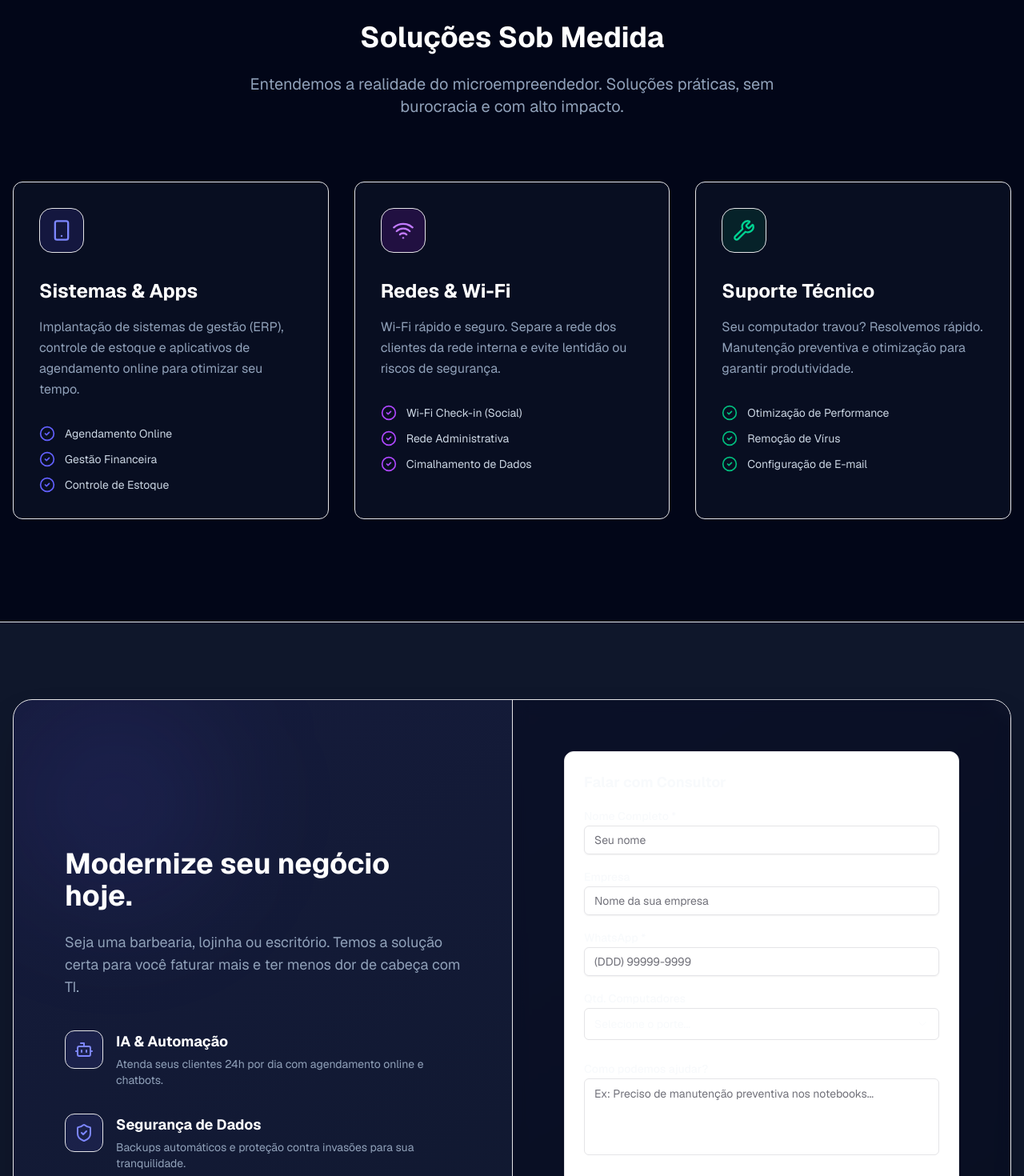
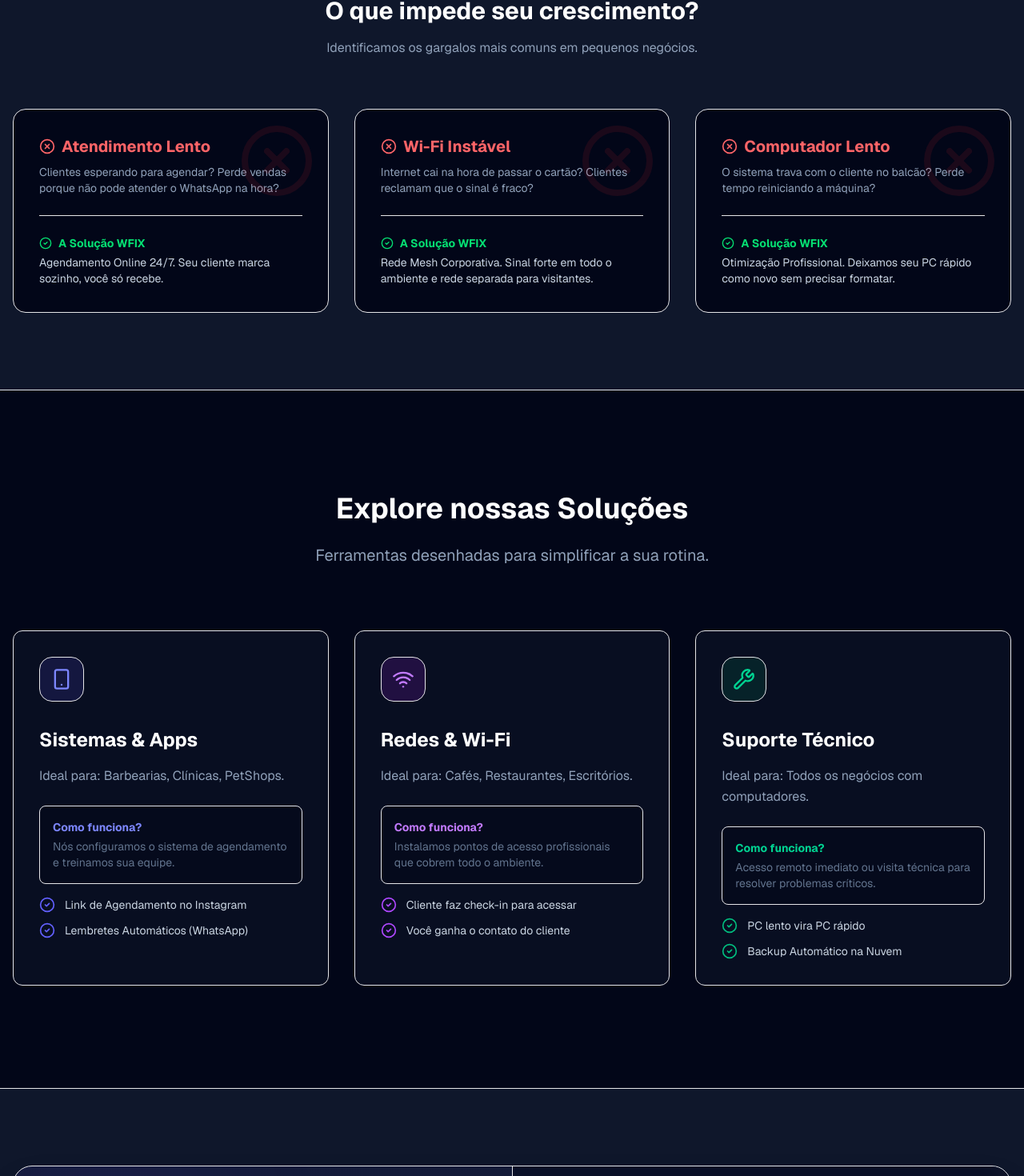
Before and after one commit to wheslancardoso/wtechprot, a Next.js app: page /para-empresas in a window 1280 px wide. Shown: the part 1045-2515 px from the top of the page at 80% size. Built offline with nearby package versions, Linux system fonts and the light colour scheme; no server answers.

Commit message:
content(b2b): detalha solucoes e dores na landing page

```diff
--- a/src/app/(b2b)/para-empresas/page.tsx
+++ b/src/app/(b2b)/para-empresas/page.tsx
@@ -1,5 +1,5 @@
 import { LeadForm } from "@/components/leads/lead-form"
-import { ShieldCheck, Zap, BarChart3, Clock, CheckCircle2, Server, Laptop, Wifi, Store, Bot, Settings, Smartphone, Wrench, ArrowRight } from "lucide-react"
+import { ShieldCheck, Zap, BarChart3, Clock, CheckCircle2, Server, Laptop, Wifi, Store, Bot, Settings, Smartphone, Wrench, ArrowRight, XCircle, TrendingUp } from "lucide-react"
 import type { Metadata } from 'next'
 import { SpotlightCard } from "@/components/ui/spotlight-card"
 import { Button } from "@/components/ui/button"
@@ -41,7 +41,7 @@
                                     <a href="#contato">Falar com Consultor</a>
                                 </Button>
                                 <Button variant="outline" size="lg" className="h-14 px-8 text-lg rounded-full border-slate-700 hover:bg-slate-800 text-slate-300 hover:text-white" asChild>
-                                    <a href="#servicos">Conhecer Soluções</a>
+                                    <a href="#solucoes">Conhecer Soluções</a>
                                 </Button>
                             </div>
 
@@ -119,12 +119,81 @@
                 </div>
             </section>
 
-            {/* SERVICES */}
-            <section id="servicos" className="py-32 bg-slate-950 relative">
+            {/* PROBLEMAS (DORES) - NEW SECTION */}
+            <section id="vantagens" className="py-24 bg-slate-900 relative border-y border-slate-800">
+                <div className="container mx-auto px-4">
+                    <div className="mb-16 text-center">
+                        <h2 className="text-3xl font-bold text-white mb-4">O que impede seu crescimento?</h2>
+                        <p className="text-slate-400">Identificamos os gargalos mais comuns em pequenos negócios.</p>
+                    </div>
+
+                    <div className="grid md:grid-cols-3 gap-8">
+                        {/* Problem 1 */}
+                        <div className="bg-slate-950 p-8 rounded-2xl border border-slate-800 relative group overflow-hidden">
+                            <div className="absolute top-0 right-0 p-4 opacity-10 group-hover:opacity-20 transition-opacity">
+                                <XCircle className="w-24 h-24 text-red-500" />
+                            </div>
+                            <h3 className="text-xl font-bold text-red-400 mb-2 flex items-center gap-2">
+                                <XCircle className="w-5 h-5" /> Atendimento Lento
+                            </h3>
+                            <p className="text-slate-400 mb-6 text-sm">
+                                Clientes esperando para agendar? Perde vendas porque não pode atender o WhatsApp na hora?
+                            </p>
+                            <div className="pt-6 border-t border-slate-800">
+                                <h4 className="text-green-400 font-bold text-sm mb-1 flex items-center gap-2">
+                                    <CheckCircle2 className="w-4 h-4" /> A Solução WFIX
+                                </h4>
+                                <p className="text-slate-300 text-sm">Agendamento Online 24/7. Seu cliente marca sozinho, você só recebe.</p>
+                            </div>
+                        </div>
+
+                        {/* Problem 2 */}
+                        <div className="bg-slate-950 p-8 rounded-2xl border border-slate-800 relative group overflow-hidden">
+                            <div className="absolute top-0 right-0 p-4 opacity-10 group-hover:opacity-20 transition-opacity">
+                                <XCircle className="w-24 h-24 text-red-500" />
+                            </div>
+                            <h3 className="text-xl font-bold text-red-400 mb-2 flex items-center gap-2">
+                                <XCircle className="w-5 h-5" /> Wi-Fi Instável
+                            </h3>
+                            <p className="text-slate-400 mb-6 text-sm">
+                                Internet cai na hora de passar o cartão? Clientes reclamam que o sinal é fraco?
+                            </p>
+                            <div className="pt-6 border-t border-slate-800">
+                                <h4 className="text-green-400 font-bold text-sm mb-1 flex items-center gap-2">
+                                    <CheckCircle2 className="w-4 h-4" /> A Solução WFIX
+                                </h4>
+                                <p className="text-slate-300 text-sm">Rede Mesh Corporativa. Sinal forte em todo o ambiente e rede separada para visitantes.</p>
+                            </div>
+                        </div>
+
+                        {/* Problem 3 */}
+                        <div className="bg-slate-950 p-8 rounded-2xl border border-slate-800 relative group overflow-hidden">
+                            <div className="absolute top-0 right-0 p-4 opacity-10 group-hover:opacity-20 transition-opacity">
+                                <XCircle className="w-24 h-24 text-red-500" />
+                            </div>
+                            <h3 className="text-xl font-bold text-red-400 mb-2 flex items-center gap-2">
+                                <XCircle className="w-5 h-5" /> Computador Lento
+                            </h3>
+                            <p className="text-slate-400 mb-6 text-sm">
+                                O sistema trava com o cliente no balcão? Perde tempo reiniciando a máquina?
+                            </p>
+                            <div className="pt-6 border-t border-slate-800">
+                                <h4 className="text-green-400 font-bold text-sm mb-1 flex items-center gap-2">
+                                    <CheckCircle2 className="w-4 h-4" /> A Solução WFIX
+                                </h4>
+                                <p className="text-slate-300 text-sm">Otimização Profissional. Deixamos seu PC rápido como novo sem precisar formatar.</p>
+                            </div>
+                        </div>
+                    </div>
+                </div>
+            </section>
+
+            {/* SERVICES - EXPANDED */}
+            <section id="solucoes" className="py-32 bg-slate-950 relative">
                 <div className="container mx-auto px-4 relative z-10">
                     <div className="text-center max-w-2xl mx-auto mb-20">
-                        <h2 className="text-3xl md:text-4xl font-bold text-white mb-6">Soluções Sob Medida</h2>
-                        <p className="text-xl text-slate-400">Entendemos a realidade do microempreendedor. Soluções práticas, sem burocracia e com alto impacto.</p>
+                        <h2 className="text-3xl md:text-4xl font-bold text-white mb-6">Explore nossas Soluções</h2>
+                        <p className="text-xl text-slate-400">Ferramentas desenhadas para simplificar a sua rotina.</p>
                     </div>
 
                     <div className="grid md:grid-cols-3 gap-6 lg:gap-8">
@@ -134,14 +203,19 @@
                                 <Smartphone className="w-7 h-7" />
                             </div>
                             <h3 className="text-2xl font-bold mb-4 text-white">Sistemas & Apps</h3>
-                            <p className="text-slate-400 leading-relaxed mb-8">
-                                Implantação de sistemas de gestão (ERP), controle de estoque e aplicativos de agendamento online para otimizar seu tempo.
+                            <p className="text-slate-400 leading-relaxed mb-6">
+                                Ideal para: Barbearias, Clínicas, PetShops.
                             </p>
+                            <div className="space-y-4">
+                                <div className="bg-slate-950/50 p-4 rounded-lg border border-slate-800">
+                                    <h4 className="text-indigo-400 font-bold text-sm mb-1">Como funciona?</h4>
+                                    <p className="text-sm text-slate-500">Nós configuramos o sistema de agendamento e treinamos sua equipe.</p>
+                                </div>
                                 <ul className="space-y-3 text-sm text-slate-300">
-                                <li className="flex items-start gap-3"><CheckCircle2 className="w-5 h-5 text-indigo-500 shrink-0" /> <span>Agendamento Online</span></li>
-                                <li className="flex items-start gap-3"><CheckCircle2 className="w-5 h-5 text-indigo-500 shrink-0" /> <span>Gestão Financeira</span></li>
-                                <li className="flex items-start gap-3"><CheckCircle2 className="w-5 h-5 text-indigo-500 shrink-0" /> <span>Controle de Estoque</span></li>
+                                    <li className="flex items-start gap-3"><CheckCircle2 className="w-5 h-5 text-indigo-500 shrink-0" /> <span>Link de Agendamento no Instagram</span></li>
+                                    <li className="flex items-start gap-3"><CheckCircle2 className="w-5 h-5 text-indigo-500 shrink-0" /> <span>Lembretes Automáticos (WhatsApp)</span></li>
                                 </ul>
+                            </div>
                         </SpotlightCard>
 
                         {/* Service 2: Networks & Wi-Fi */}
@@ -150,14 +224,19 @@
                                 <Wifi className="w-7 h-7" />
                             </div>
                             <h3 className="text-2xl font-bold mb-4 text-white">Redes & Wi-Fi</h3>
-                            <p className="text-slate-400 leading-relaxed mb-8">
-                                Wi-Fi rápido e seguro. Separe a rede dos clientes da rede interna e evite lentidão ou riscos de segurança.
+                            <p className="text-slate-400 leading-relaxed mb-6">
+                                Ideal para: Cafés, Restaurantes, Escritórios.
                             </p>
+                            <div className="space-y-4">
+                                <div className="bg-slate-950/50 p-4 rounded-lg border border-slate-800">
+                                    <h4 className="text-purple-400 font-bold text-sm mb-1">Como funciona?</h4>
+                                    <p className="text-sm text-slate-500">Instalamos pontos de acesso profissionais que cobrem todo o ambiente.</p>
+                                </div>
                                 <ul className="space-y-3 text-sm text-slate-300">
-                                <li className="flex items-start gap-3"><CheckCircle2 className="w-5 h-5 text-purple-500 shrink-0" /> <span>Wi-Fi Check-in (Social)</span></li>
-                                <li className="flex items-start gap-3"><CheckCircle2 className="w-5 h-5 text-purple-500 shrink-0" /> <span>Rede Administrativa</span></li>
-                                <li className="flex items-start gap-3"><CheckCircle2 className="w-5 h-5 text-purple-500 shrink-0" /> <span>Cimalhamento de Dados</span></li>
+                                    <li className="flex items-start gap-3"><CheckCircle2 className="w-5 h-5 text-purple-500 shrink-0" /> <span>Cliente faz check-in para acessar</span></li>
+                                    <li className="flex items-start gap-3"><CheckCircle2 className="w-5 h-5 text-purple-500 shrink-0" /> <span>Você ganha o contato do cliente</span></li>
                                 </ul>
+                            </div>
                         </SpotlightCard>
 
                         {/* Service 3: Maintenance */}
@@ -166,14 +245,19 @@
                                 <Wrench className="w-7 h-7" />
                             </div>
                             <h3 className="text-2xl font-bold mb-4 text-white">Suporte Técnico</h3>
-                            <p className="text-slate-400 leading-relaxed mb-8">
-                                Seu computador travou? Resolvemos rápido. Manutenção preventiva e otimização para garantir produtividade.
+                            <p className="text-slate-400 leading-relaxed mb-6">
+                                Ideal para: Todos os negócios com computadores.
                             </p>
+                            <div className="space-y-4">
+                                <div className="bg-slate-950/50 p-4 rounded-lg border border-slate-800">
+                                    <h4 className="text-emerald-400 font-bold text-sm mb-1">Como funciona?</h4>
+                                    <p className="text-sm text-slate-500">Acesso remoto imediato ou visita técnica para resolver problemas críticos.</p>
+                                </div>
                                 <ul className="space-y-3 text-sm text-slate-300">
-                                <li className="flex items-start gap-3"><CheckCircle2 className="w-5 h-5 text-emerald-500 shrink-0" /> <span>Otimização de Performance</span></li>
-                                <li className="flex items-start gap-3"><CheckCircle2 className="w-5 h-5 text-emerald-500 shrink-0" /> <span>Remoção de Vírus</span></li>
-                                <li className="flex items-start gap-3"><CheckCircle2 className="w-5 h-5 text-emerald-500 shrink-0" /> <span>Configuração de E-mail</span></li>
+                                    <li className="flex items-start gap-3"><CheckCircle2 className="w-5 h-5 text-emerald-500 shrink-0" /> <span>PC lento vira PC rápido</span></li>
+                                    <li className="flex items-start gap-3"><CheckCircle2 className="w-5 h-5 text-emerald-500 shrink-0" /> <span>Backup Automático na Nuvem</span></li>
                                 </ul>
+                            </div>
                         </SpotlightCard>
                     </div>
                 </div>
@@ -192,17 +276,17 @@
                                     Modernize seu negócio hoje.
                                 </h2>
                                 <p className="text-lg text-slate-400 mb-10 relative z-10">
-                                    Seja uma barbearia, lojinha ou escritório. Temos a solução certa para você faturar mais e ter menos dor de cabeça com TI.
+                                    Pare de perder tempo com tecnologia que não funciona. Deixe a WFIX Tech cuidar disso para você focar em vender.
                                 </p>
 
                                 <div className="space-y-8 relative z-10">
                                     <div className="flex items-start gap-4 group">
                                         <div className="w-12 h-12 rounded-xl bg-indigo-500/10 border border-indigo-500/20 flex items-center justify-center text-indigo-400 shrink-0 group-hover:bg-indigo-500/20 transition-colors">
-                                            <Bot className="w-6 h-6" />
+                                            <TrendingUp className="w-6 h-6" />
                                         </div>
                                         <div>
-                                            <h4 className="text-lg font-bold text-white mb-1">IA & Automação</h4>
-                                            <p className="text-sm text-slate-400">Atenda seus clientes 24h por dia com agendamento online e chatbots.</p>
+                                            <h4 className="text-lg font-bold text-white mb-1">Crescimento Acelerado</h4>
+                                            <p className="text-sm text-slate-400">Empresas com tecnologia certa crescem 2x mais rápido.</p>
                                         </div>
                                     </div>
 
@@ -211,8 +295,8 @@
                                             <ShieldCheck className="w-6 h-6" />
                                         </div>
                                         <div>
-                                            <h4 className="text-lg font-bold text-white mb-1">Segurança de Dados</h4>
-                                            <p className="text-sm text-slate-400">Backups automáticos e proteção contra invasões para sua tranquilidade.</p>
+                                            <h4 className="text-lg font-bold text-white mb-1">Garantia WFIX</h4>
+                                            <p className="text-sm text-slate-400">Suporte humanizado e garantia de satisfação em todos os serviços.</p>
                                         </div>
                                     </div>
                                 </div>
```
Lines whose indentation alone changed are shown as unchanged.
